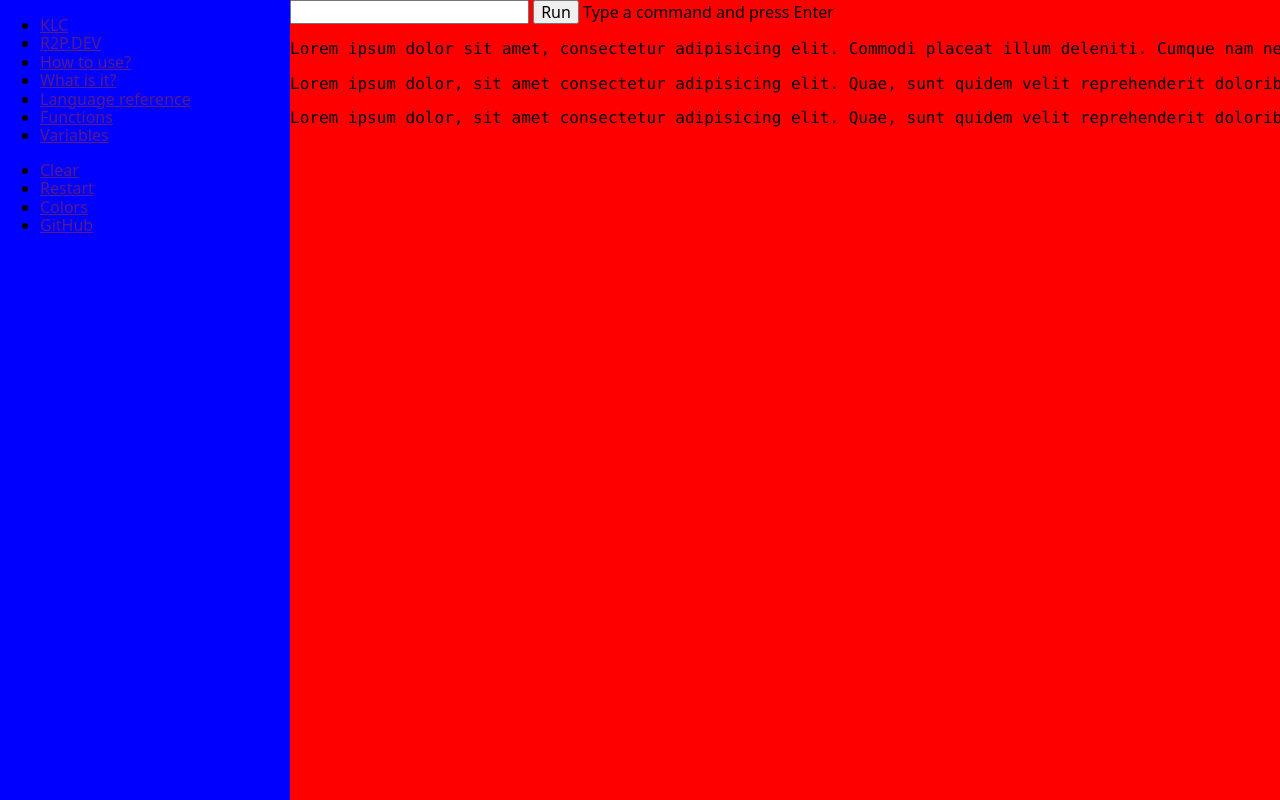
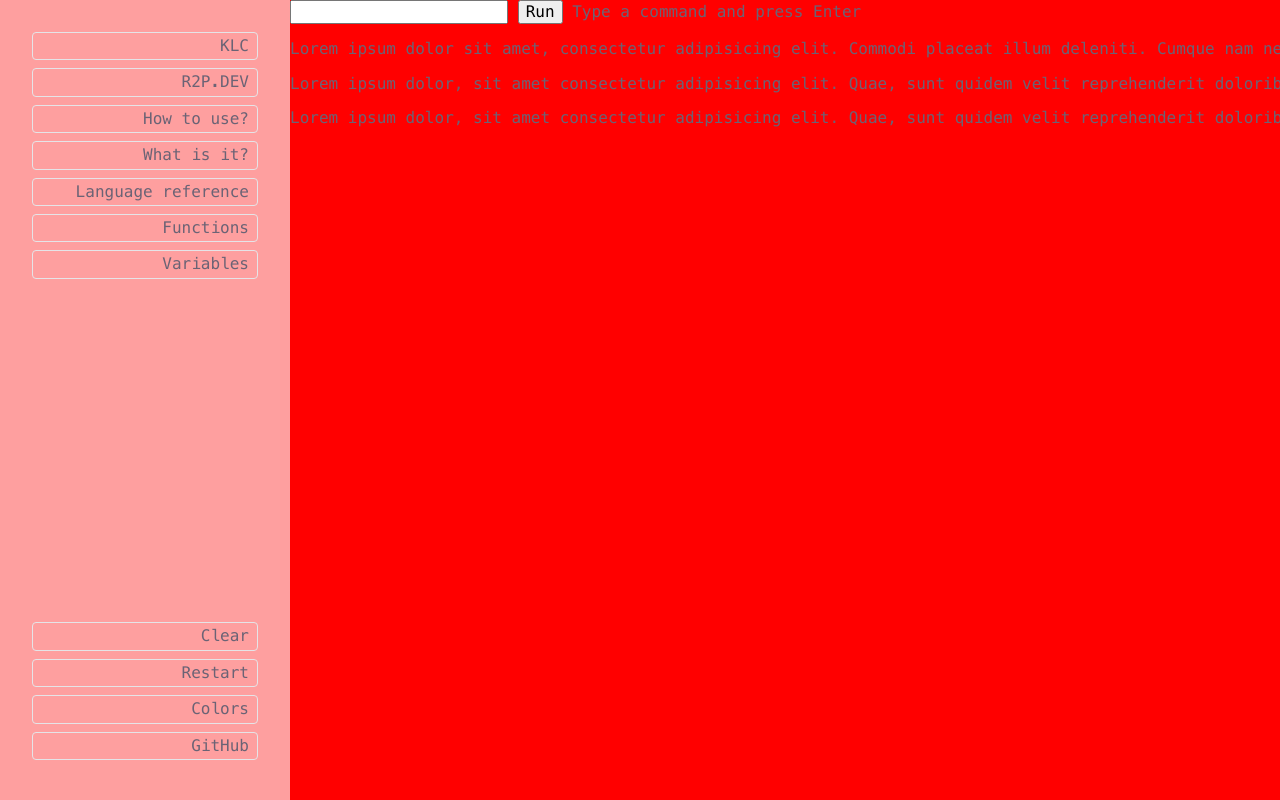
Before and after one commit to renatopp/klclang, a website built with Vite: page page/index.html in a window 1280 px wide. Shown: the top 800 px of the page. Built offline with nearby package versions, Linux system fonts and the light colour scheme.

Commit message:
adding font

```diff
--- a/page/index.html
+++ b/page/index.html
@@ -11,25 +11,20 @@
   </head>
   <body>
     <nav>
-      <ul>
-        <li><a href="">KLC</a></li>
-        <li><a href="">R2P.DEV</a></li>
-        <li><a href="">How to use?</a></li>
-        <li><a href="">What is it?</a></li>
-        <li><a href="">Language reference</a></li>
-        <li><a href="">Functions</a></li>
-        <li><a href="">Variables</a></li>
-      </ul>
+      <a href="">KLC</a>
+      <a href="">R2P.DEV</a>
+      <a href="">How to use?</a>
+      <a href="">What is it?</a>
+      <a href="">Language reference</a>
+      <a href="">Functions</a>
+      <a href="">Variables</a>
       <span class="spacer"></span>
-      <ul>
-        <li><a href="">Clear</a></li>
-        <li><a href="">Restart</a></li>
-        <li><a href="">Colors</a></li>
-        <li><a href="">GitHub</a></li>
-      </ul>
+      <a href="">Clear</a>
+      <a href="">Restart</a>
+      <a href="">Colors</a>
+      <a href="">GitHub</a>
     </nav>
 
-    </nav>
     <main>
       <div class="input">
         <input type="text" />
--- a/page/package.json
+++ b/page/package.json
@@ -4,7 +4,7 @@
   "private": true,
   "type": "module",
   "scripts": {
-    "dev": "vite",
+    "dev": "fuser -k 5173/tcp || true && vite",
     "build": "vite build",
     "preview": "vite preview"
   },
--- a/page/src/style.scss
+++ b/page/src/style.scss
@@ -1,10 +1,58 @@
 @import 'modern-normalize/modern-normalize.css';
 
 $nav-width: 290px;
+$spacing-1: 4px;
+$spacing-2: 8px;
+$spacing-3: 16px;
+$spacing-4: 24px;
+$spacing-5: 32px;
 
+@font-face{
+  font-family: "Menlo";
+  src:local("Menlo-Regular"),
+  url('./assets/fonts/Menlo-Regular.ttf') format('truetype');
+  font-weight: 400;
+  font-style: normal;
+}
+@font-face {
+  font-family: "Menlo";
+  src:local("Menlo-Bold"),
+  url('./assets/fonts/Menlo-Bold.ttf') format('truetype');
+  font-weight: 700;
+  font-style: normal;
+}
+@font-face {
+  font-family: "Menlo";
+  src:local("Menlo-Italic"),
+  url('./assets/fonts/Menlo-Italic.ttf') format('truetype');
+  font-weight: 400;
+  font-style: italic;
+}
+@font-face {
+  font-family: "Menlo";
+  src:local("Menlo-BoldItalic"),
+  url('./assets/fonts/Menlo-BoldItalic.ttf') format('truetype');
+  font-weight: 700;
+  font-style: italic;
+}
+
+:root {
+  --font-mono: "Menlo", monospace;
+  --color-text: #6b6375;
+  --color-highlight: #4daaeb;
+  --color-bg: #fe9f9f;
+  --color-border: #e5e4e7;
+}
 
 html {
   height: 100%;
+  font-family: var(--font-mono);
+  color: var(--color-text);
+  background-color: var(--color-bg);
+}
+::selection {
+  background-color: var(--color-highlight);
+  color: var(--color-bg);
 }
 body {
   display: flex;
@@ -12,12 +60,16 @@ body {
 }
 
 nav {
+  display: flex;
+  flex-direction: column;
   // flex: 1;
-  background-color: blue;
+  // background-color: blue;
   min-width: $nav-width;
   width: $nav-width;
   max-width: $nav-width;
   height: 100%;
+  padding: $spacing-5;
+  text-align: right;
 }
 
 main {
@@ -26,7 +78,28 @@ main {
   height: 100%;
 }
 
+a {
+  color: var(--color-text);
+  text-decoration: none;
+  &:hover {
+    background-color: var(--color-highlight);
+    color: var(--color-bg);
+  }
+  padding: $spacing-1 $spacing-2;
+  border-radius: 4px;
+  border: 1px solid var(--color-border);
+  margin-bottom: $spacing-2;
+}
 
+ul {
+  list-style: none;
+  padding: 0;
+  margin: 0;
+}
+
+.spacer {
+  flex: 1 1 100%;
+}
 
 // :root {
 //   --text: #6b6375;
```
Also changed, not shown: page/src/assets/fonts/Menlo-Bold-Italic.ttf (added), page/src/assets/fonts/Menlo-Bold.ttf (added), page/src/assets/fonts/Menlo-Italic.ttf (added), page/src/assets/fonts/Menlo-Regular.ttf (added).
